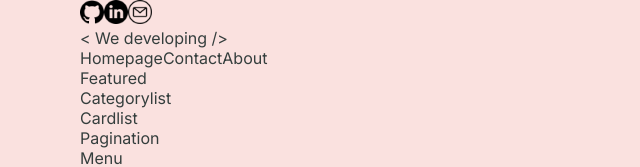
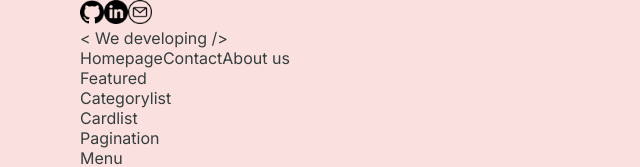
Before and after one commit to militorres84/pinkcoding, a Next.js app: page / in a window 1280 px wide. Shown: the top 167 px of the page, without its empty margins (0-640 px from the left). Built offline with nearby package versions, Linux system fonts and the light colour scheme.

Commit message:
testing branch

```diff
--- a/src/components/navBar/Navbar.jsx
+++ b/src/components/navBar/Navbar.jsx
@@ -15,7 +15,7 @@
     <div className={styles.links}>
         <a href='/'>Homepage</a>
         <a href='/contact'>Contact</a>
-        <a href='/about'>About</a>
+        <a href='/about'>About us</a>
 </div>
     </div>
   )
```
